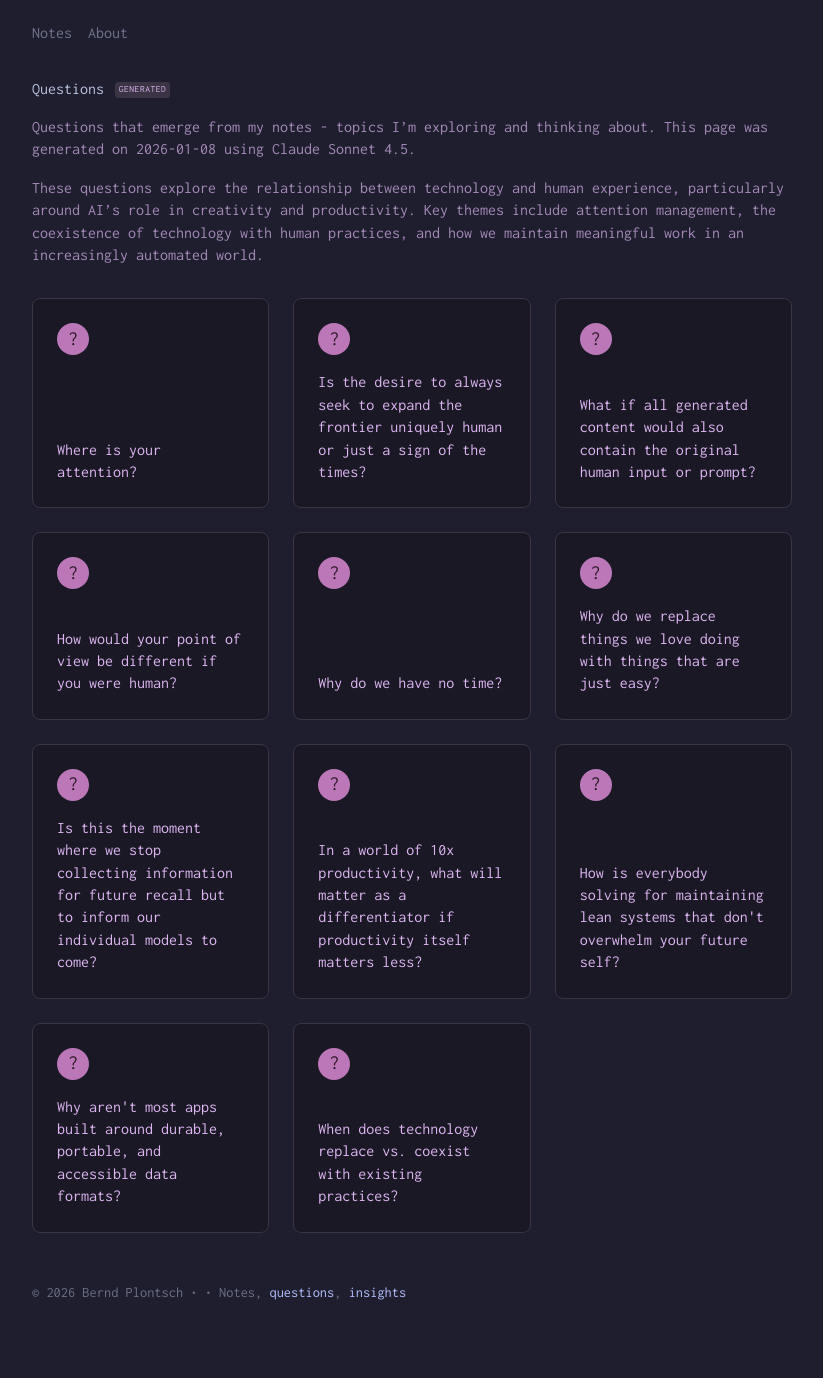
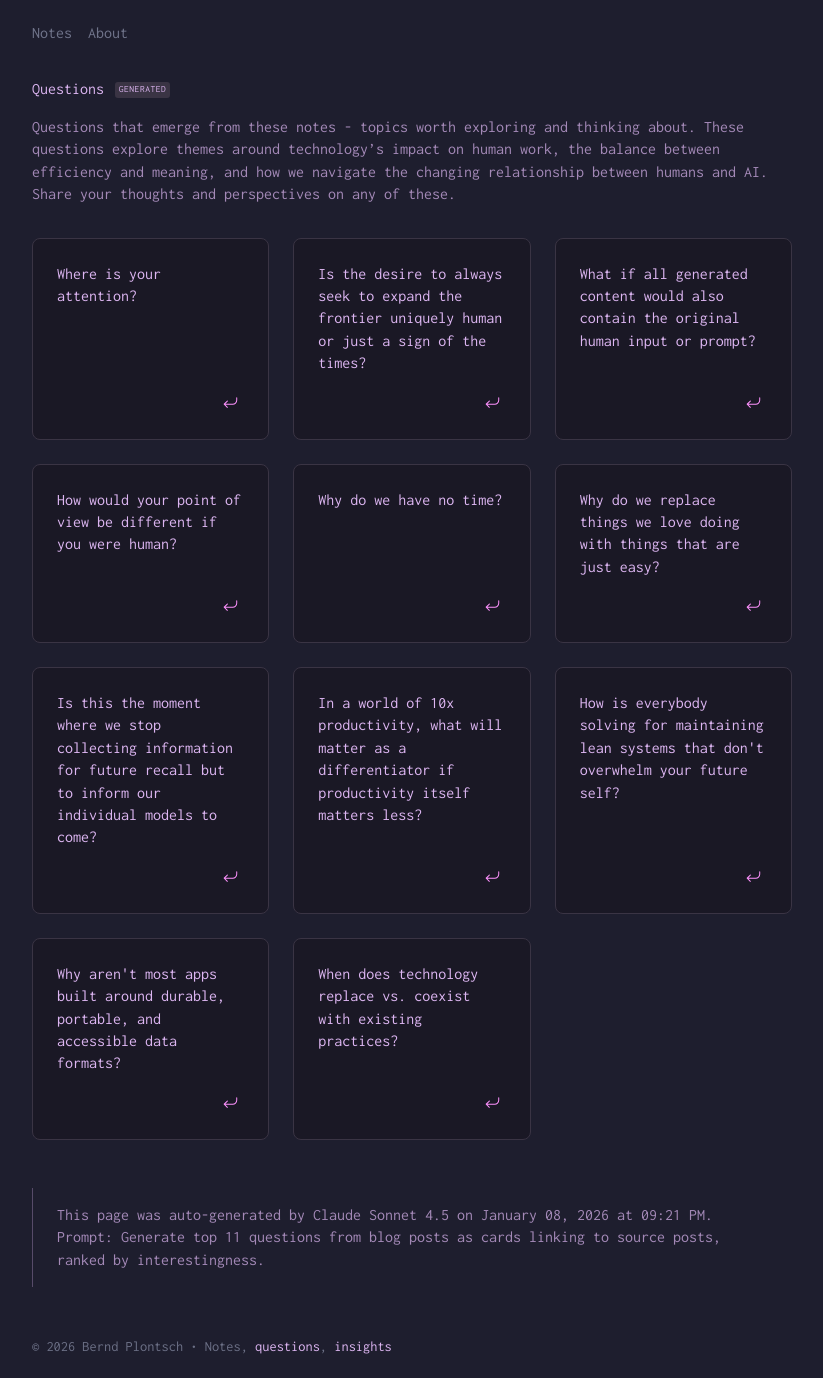
Before and after one commit to berndpl/notes-plontsch, a Jekyll site: the page built from questions.md, in a window 1280 px wide. Shown: the whole page, without its empty margins (228-1051 px from the left). Built offline with Jekyll 4.4.1, drawn with Linux system fonts in a browser that asks for light colours; before the commit the page ends 1324 px from its top, so only the background shows below that.

Commit message:
Enhance generated content pages: update summaries in claude.md, insights.md, and questions.md to reflect shared themes and encourage user engagement. Add blockquote disclaimers with generation details and improve CSS for card layouts and blockquote styles to ensure consistent presentation across pages.

```diff
--- a/_layouts/default.html
+++ b/_layouts/default.html
@@ -49,7 +49,7 @@
     </main>
 
     <footer>
-      <p>&copy; {{ site.time | date: '%Y' }} {{ site.title }} • {{ site.description }} • Notes, <a href="{{ '/questions' | relative_url }}">questions</a>, <a href="{{ '/insights' | relative_url }}">insights</a> <!--a href="{{ '/work/' | relative_url }}" class="nav-link">Work</a--></p>
+      <p>&copy; {{ site.time | date: '%Y' }} {{ site.title }} • {{ site.description }}Notes, <a href="{{ '/questions' | relative_url }}">questions</a>, <a href="{{ '/insights' | relative_url }}">insights</a> <!--a href="{{ '/work/' | relative_url }}" class="nav-link">Work</a--></p>
     </footer>
   </body>
 </html>
--- a/assets/css/main.css
+++ b/assets/css/main.css
@@ -192,6 +192,7 @@ h2 {
 
 h3 {
   margin-top: 1rem;
+  margin-bottom: 16px;
 }
 
 h4 {
@@ -527,6 +528,17 @@ main blockquote ol {
   list-style-type: decimal;
 }
 
+/* Blockquote styles for generated pages - subtle mauve color scheme */
+.generated-page blockquote {
+  margin-top: 3rem;
+  border-left-color: rgba(221, 182, 242, 0.3); /* Subtle mauve border */
+  background: none; /* No background */
+}
+
+.generated-page blockquote p {
+  color: rgba(221, 182, 242, 0.7); /* Mauve tint for generated text - same as generated page paragraphs */
+}
+
 /* Footer styles */
 footer {
   margin-top: 2rem;
@@ -534,6 +546,16 @@ footer {
   /*border-top: 1px solid #313244; */ /* Catppuccin Mocha surface0 */
   font-size: 0.9rem;
   color: #6c7086; /* Catppuccin Mocha overlay0 */
+}
+
+footer a {
+  color: #ddb6f2; /* Catppuccin Mocha mauve - generated color for footer links */
+  text-decoration: none;
+}
+
+footer a:hover {
+  color: #f5c2e7; /* Catppuccin Mocha pink - lighter on hover */
+  text-decoration: underline;
 }
 
 .share-buttons {
@@ -630,6 +652,36 @@ th, td {
   opacity: 1; /* Full opacity for filled circle */
 }
 
+/* Questions page card styling - top align text, arrow as content */
+.questions-page .card {
+  justify-content: space-between; /* Space between text and arrow */
+}
+
+.questions-page .card h3 {
+  padding-top: 0; /* Reset top padding */
+  padding-bottom: 0; /* No bottom padding */
+  margin-top: 0;
+  margin-bottom: 16px;
+  flex: 1; /* Take available space */
+}
+
+.questions-page .card-arrow {
+  align-self: flex-end; /* Align to bottom right */
+  margin-top: auto; /* Push to bottom */
+  margin-bottom: 0px;
+  width: 24px;
+  height: 24px;
+  pointer-events: none;
+  /* Match arrow color exactly to text color (#ddb6f2 = rgb(221, 182, 242)) */
+  filter: brightness(0) saturate(100%) invert(80%) sepia(38%) saturate(2000%) hue-rotate(260deg) brightness(108%) contrast(98%);
+  opacity: 1;
+}
+
+.questions-page .card:hover .card-arrow {
+  /* Match hover text color exactly (#f5c2e7 = rgb(245, 194, 231)) */
+  filter: brightness(0) saturate(100%) invert(88%) sepia(28%) saturate(2000%) hue-rotate(300deg) brightness(112%) contrast(98%);
+}
+
 .card:hover {
   border-color: #45475a; /* Catppuccin Mocha surface1 - lighter on hover */
   text-decoration: none;
@@ -673,6 +725,10 @@ th, td {
   /* Subtle warm tone to distinguish generated content */
 }
 
+.generated-page h1 {
+  color: #ddb6f2; /* Catppuccin Mocha mauve - distinct color for generated content */
+}
+
 .generated-page .card {
   background-color: #1a1825; /* Slightly warmer/different tone */
   border-color: #3a3444; /* Warmer border color */
--- a/questions.md
+++ b/questions.md
@@ -5,65 +5,67 @@ title: Questions
 
 # Questions <span class="badge">generated</span>
 
-Questions that emerge from my notes - topics I'm exploring and thinking about. This page was generated on 2026-01-08 using Claude Sonnet 4.5.
-
-These questions explore the relationship between technology and human experience, particularly around AI's role in creativity and productivity. Key themes include attention management, the coexistence of technology with human practices, and how we maintain meaningful work in an increasingly automated world.
+Questions that emerge from these notes - topics worth exploring and thinking about. These questions explore themes around technology's impact on human work, the balance between efficiency and meaning, and how we navigate the changing relationship between humans and AI. Share your thoughts and perspectives on any of these.
 
 <div class="cards">
 
 <a href="/2025/04/attention/" class="card">
-<span class="card-emoji">?</span>
 <h3>Where is your attention?</h3>
+<img src="/assets/images/arrow-reply.svg" alt="" class="card-arrow">
 </a>
 
 <a href="/2025/03/frontier/" class="card">
-<span class="card-emoji">?</span>
 <h3>Is the desire to always seek to expand the frontier uniquely human or just a sign of the times?</h3>
+<img src="/assets/images/arrow-reply.svg" alt="" class="card-arrow">
 </a>
 
 <a href="/2025/04/feeds/" class="card">
-<span class="card-emoji">?</span>
 <h3>What if all generated content would also contain the original human input or prompt?</h3>
+<img src="/assets/images/arrow-reply.svg" alt="" class="card-arrow">
 </a>
 
 <a href="/2025/05/point-of-view/" class="card">
-<span class="card-emoji">?</span>
 <h3>How would your point of view be different if you were human?</h3>
+<img src="/assets/images/arrow-reply.svg" alt="" class="card-arrow">
 </a>
 
 <a href="/2025/06/no-time/" class="card">
-<span class="card-emoji">?</span>
 <h3>Why do we have no time?</h3>
+<img src="/assets/images/arrow-reply.svg" alt="" class="card-arrow">
 </a>
 
 <a href="/2025/04/losing-what-we-love/" class="card">
-<span class="card-emoji">?</span>
 <h3>Why do we replace things we love doing with things that are just easy?</h3>
+<img src="/assets/images/arrow-reply.svg" alt="" class="card-arrow">
 </a>
 
 <a href="/2024/04/Recall/" class="card">
-<span class="card-emoji">?</span>
 <h3>Is this the moment where we stop collecting information for future recall but to inform our individual models to come?</h3>
+<img src="/assets/images/arrow-reply.svg" alt="" class="card-arrow">
 </a>
 
 <a href="/2023/04/10x-Meaningless/" class="card">
-<span class="card-emoji">?</span>
 <h3>In a world of 10x productivity, what will matter as a differentiator if productivity itself matters less?</h3>
+<img src="/assets/images/arrow-reply.svg" alt="" class="card-arrow">
 </a>
 
 <a href="/2025/11/zelda/" class="card">
-<span class="card-emoji">?</span>
 <h3>How is everybody solving for maintaining lean systems that don't overwhelm your future self?</h3>
+<img src="/assets/images/arrow-reply.svg" alt="" class="card-arrow">
 </a>
 
 <a href="/2025/08/durable-data/" class="card">
-<span class="card-emoji">?</span>
 <h3>Why aren't most apps built around durable, portable, and accessible data formats?</h3>
+<img src="/assets/images/arrow-reply.svg" alt="" class="card-arrow">
 </a>
 
 <a href="/2025/05/replace-or-coexist/" class="card">
-<span class="card-emoji">?</span>
 <h3>When does technology replace vs. coexist with existing practices?</h3>
+<img src="/assets/images/arrow-reply.svg" alt="" class="card-arrow">
 </a>
 
 </div>
+
+<blockquote>
+<p>This page was auto-generated by Claude Sonnet 4.5 on January 08, 2026 at 09:21 PM. Prompt: Generate top 11 questions from blog posts as cards linking to source posts, ranked by interestingness.</p>
+</blockquote>
```
Also changed, not shown: _posts/2026/2026-01-08-deep-exploration.md (added, +21 -0 lines), claude.md (+2 -4 lines), insights.md (+5 -3 lines), style.html (added, +363 -0 lines), _posts/2026/2026-01-04-my-year-in-apps.md (renamed from _posts/2025/2026-01-04-my-year-in-apps.md), assets/images/arrow-forward.svg (added), assets/images/arrow-reply.svg (added).
